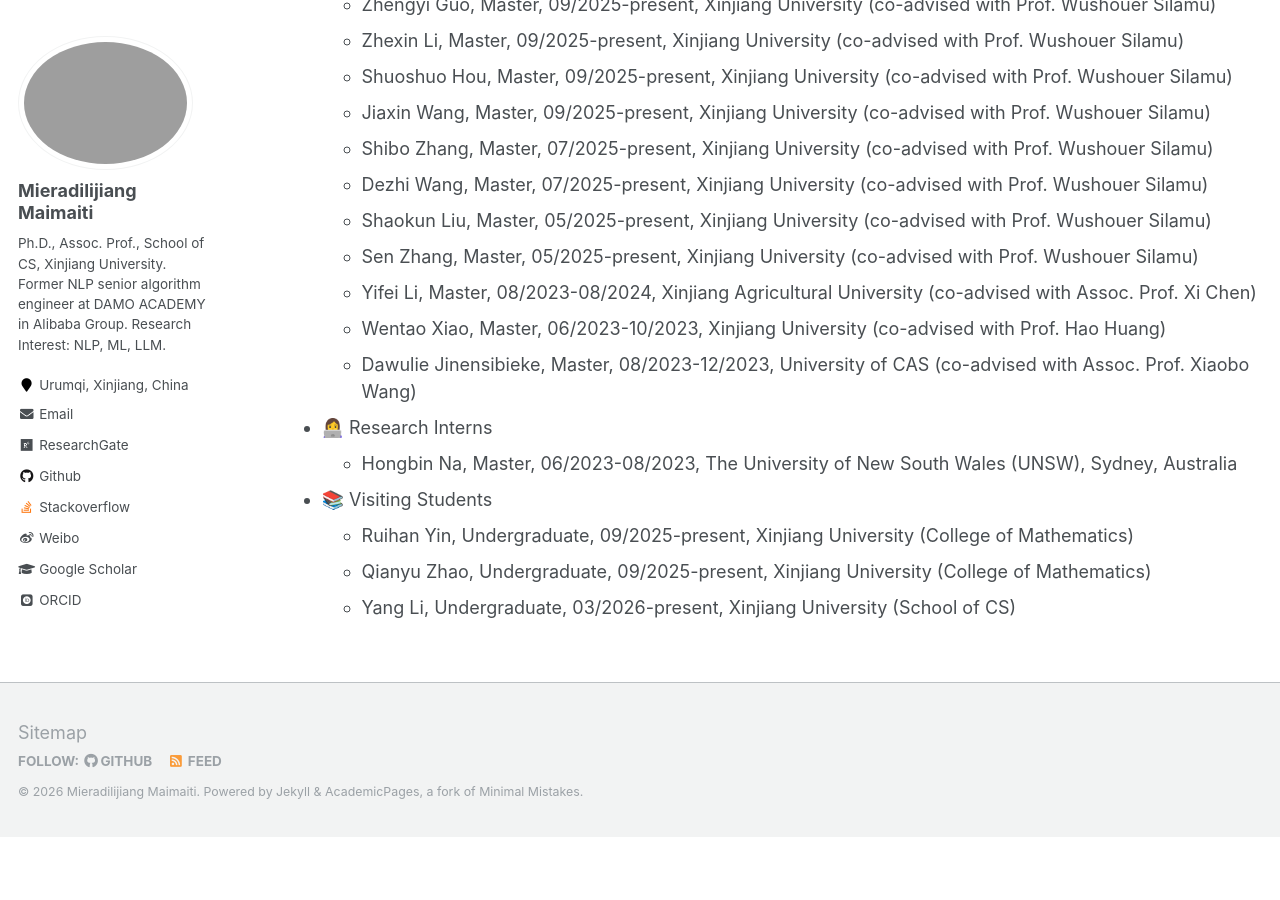
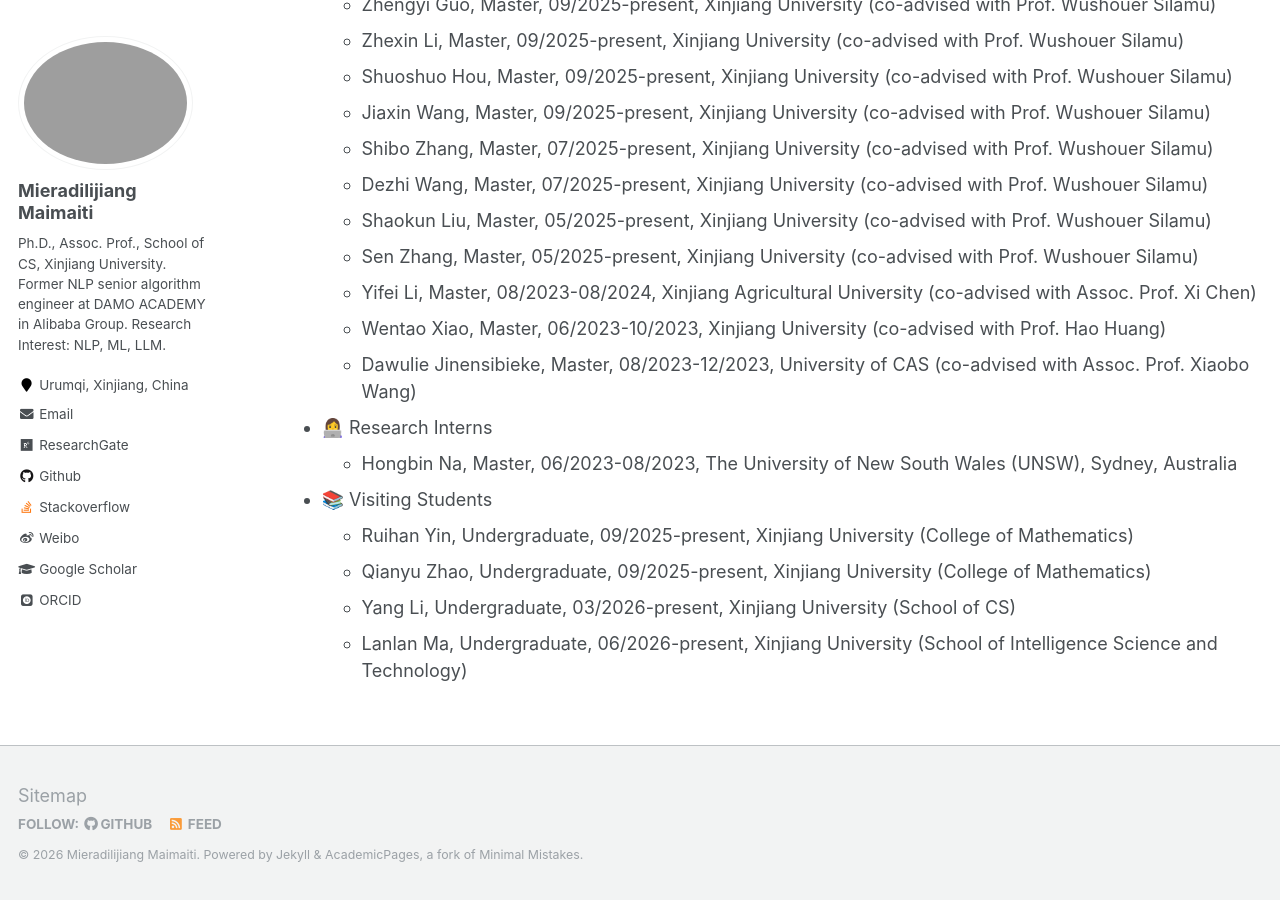
Before and after one commit to miradel51/miradel51.github.io, a Jekyll site: the page built from _pages/cv.md, in a window 1280 px wide and 900 px high, scrolled down 1815 px. Built offline with Jekyll 4.4.1, drawn with Linux system fonts in a browser that asks for light colours; some web fonts are replaced; before the commit the page ends 2652 px from its top, so only the background shows below that.

Commit message:
Update cv.md
added a new student

```diff
--- a/_pages/cv.md
+++ b/_pages/cv.md
@@ -82,6 +82,7 @@ redirect_from:
   * Ruihan Yin, Undergraduate, 09/2025-present, Xinjiang University (College of Mathematics)
   * Qianyu Zhao, Undergraduate, 09/2025-present, Xinjiang University (College of Mathematics)
   * Yang Li, Undergraduate, 03/2026-present, Xinjiang University (School of CS)
+  * Lanlan Ma, Undergraduate, 06/2026-present, Xinjiang University (School of Intelligence Science and Technology)
 
 
 <!-- ### Supervised Students
```
